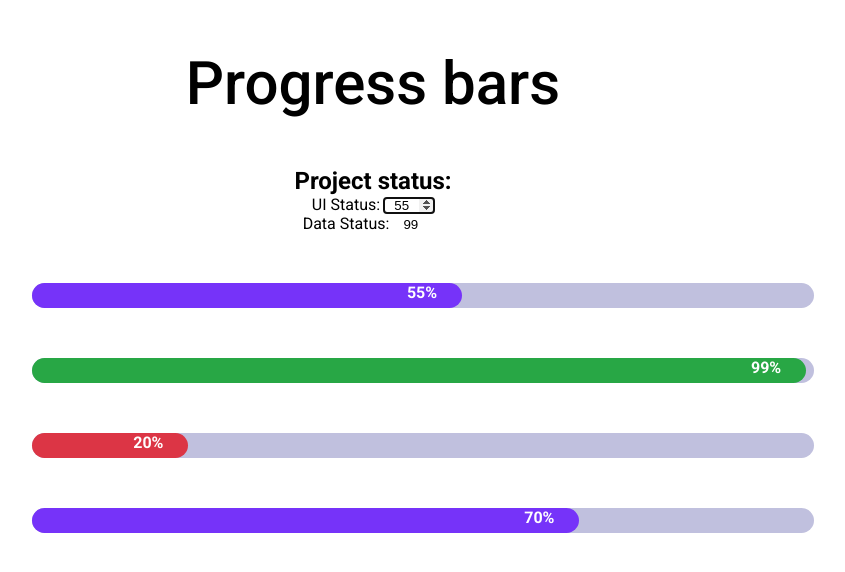
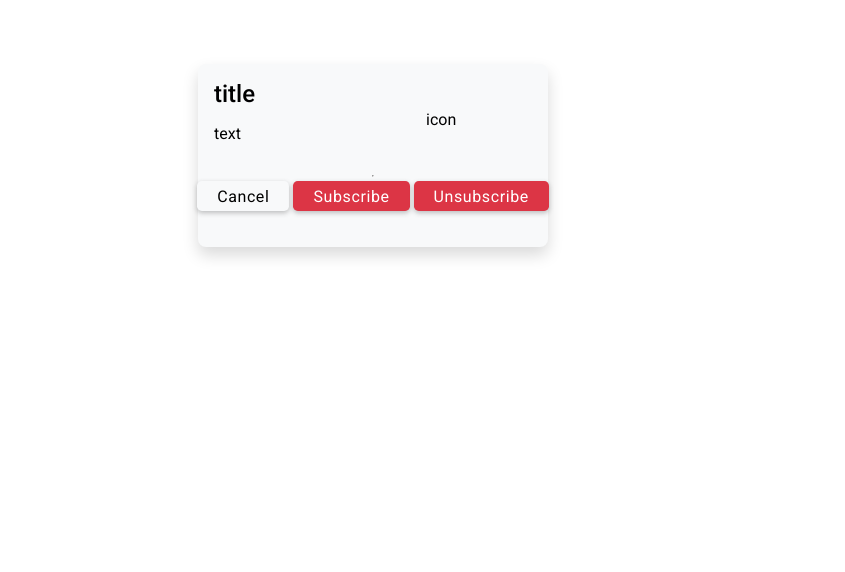
Before and after one commit to ArfinHasib/React-Projects, a React (Create React App) app: page / in a window 1280 px wide. Shown: the top 572 px of the page, without its empty margins (267-1112 px from the left). Built offline with nearby package versions, Linux system fonts and the light colour scheme.

Commit message:
13-DialogBox(Building the Design box Ui Component)

```diff
--- a/src/App.js
+++ b/src/App.js
@@ -10,7 +10,8 @@ import './App.css';
 // import Slider from './projects/09-slider/Slider';
 // import HiddenSearchBar from './projects/10-hidden-search-bar/HiddenSearchBar';
 // import PopupApp from './projects/11-MagicPopUp/PopupApp';
-import ProgressBarContainer from './projects/12-Progress-Bar/ProgressBarContainer';
+// import ProgressBarContainer from './projects/12-Progress-Bar/ProgressBarContainer';
+import DialogBoxApp from './projects/13-Dialog-box/DialogBoxApp';
 
 function App() {
    return (
@@ -26,7 +27,8 @@ function App() {
          {/* <Slider /> */}
          {/* <HiddenSearchBar /> */}
          {/* <PopupApp /> */}
-         <ProgressBarContainer />
+         {/* <ProgressBarContainer /> */}
+         <DialogBoxApp />
       </div>
    );
 }
--- /dev/null
+++ b/src/projects/13-Dialog-box/DialogBoxApp.jsx
@@ -0,0 +1,32 @@
+import React from 'react';
+import Button from '../components/Button';
+
+export default function DialogBoxApp({ width = 350 }) {
+   return (
+      <div className='card bg-light m-auto mt-4' style={{ width }}>
+         <div className='card-body'>
+            <div
+               className='d-grid'
+               style={{
+                  gridTemplateColumns: '2fr 1fr',
+                  alignItems: 'center',
+                  alignSelf: 'center',
+                  justifyContent: 'center',
+               }}
+            >
+               <section>
+                  <h2 className='card-title'>title</h2>
+                  <h3 className='card-text'>text</h3>
+               </section>
+               <div>icon</div>
+            </div>
+         </div>
+         <hr />
+         <div className='d-flex mb-2 px-1 text-end'>
+            <Button text={'Cancel'} btnClass={'btn-light'} />
+            <Button text={'Subscribe'} btnClass={'btn-danger'} />
+            <Button text={'Unsubscribe'} btnClass={'btn-danger btn-block'} />
+         </div>
+      </div>
+   );
+}
```
